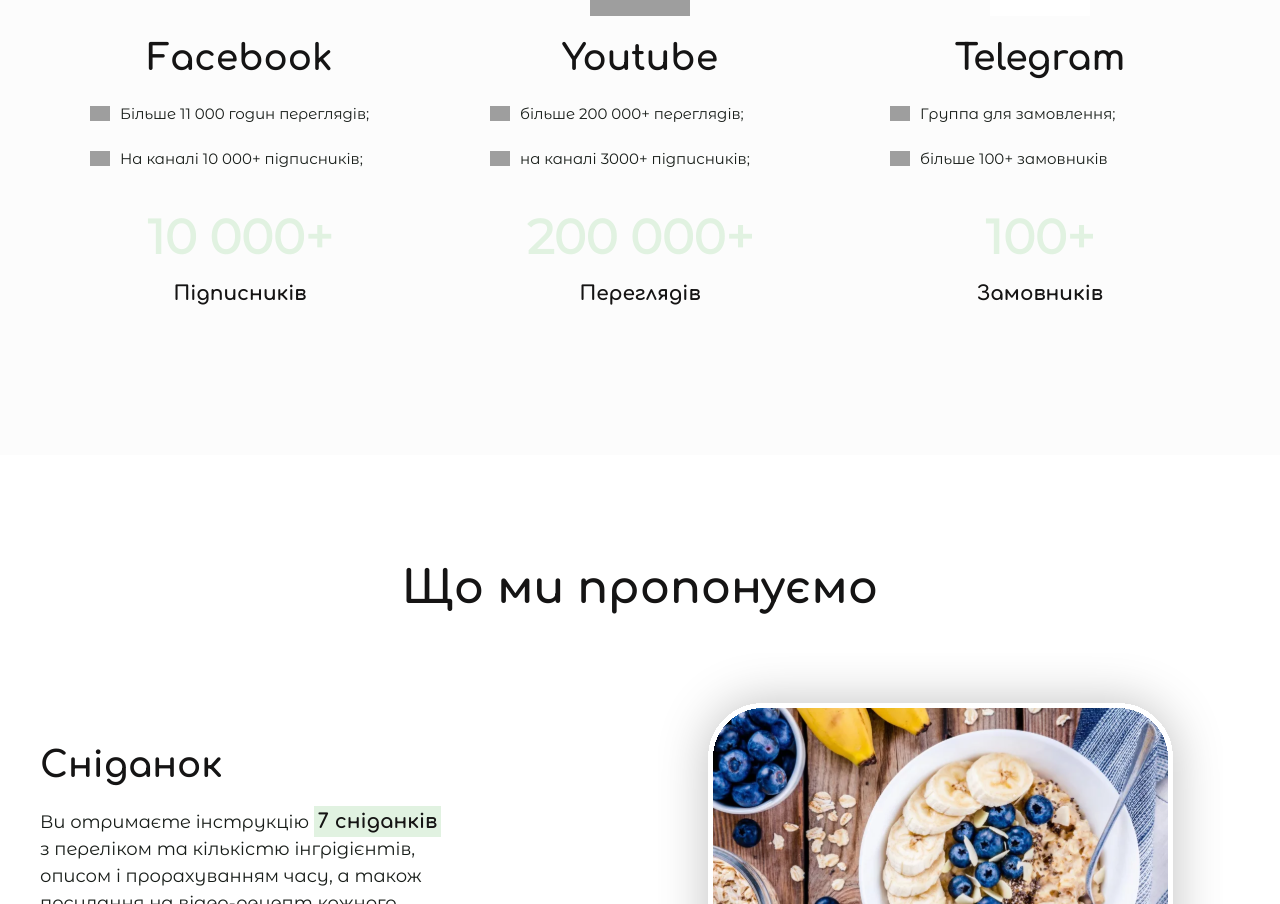
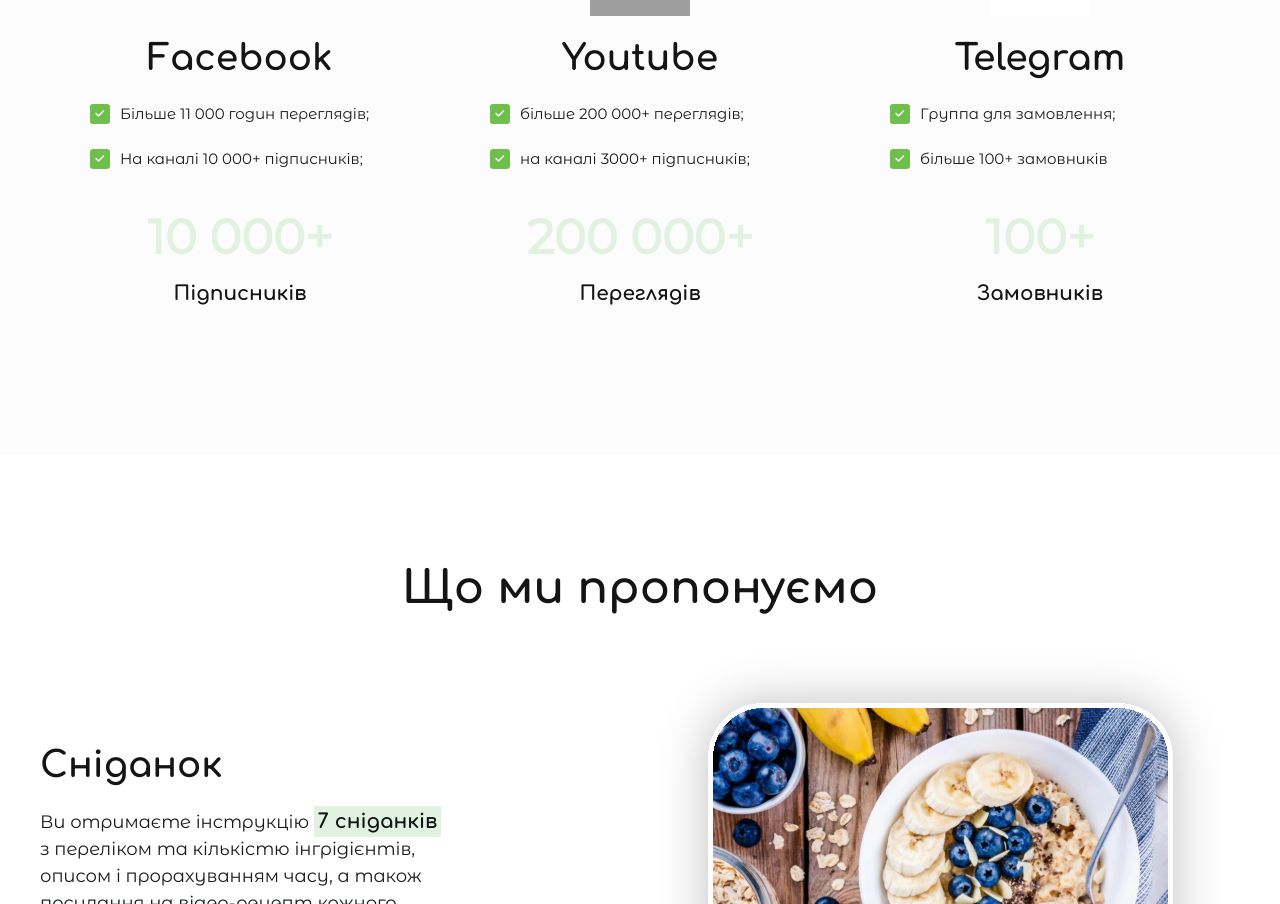
Before and after one commit to organatik/landing-kitchen, an Angular app in the folder tewa-olya/: page / in a window 1280 px wide. Shown: the part 1745-2649 px from the top of the page. Built offline with nearby package versions, Linux system fonts and the light colour scheme; grey boxes are pictures that could not be loaded.

Commit message:
fix path assets

```diff
--- a/tewa-olya/src/app/modules/landing-blocks/why-we/why-we.component.scss
+++ b/tewa-olya/src/app/modules/landing-blocks/why-we/why-we.component.scss
@@ -112,7 +112,7 @@
       }
 
       .span{
-        background-image: url("assets/images/done.svg");
+        background-image: url("/assets/images/done.svg");
         background-position: center center;
         background-repeat: no-repeat;
         background-size: contain;;
```
